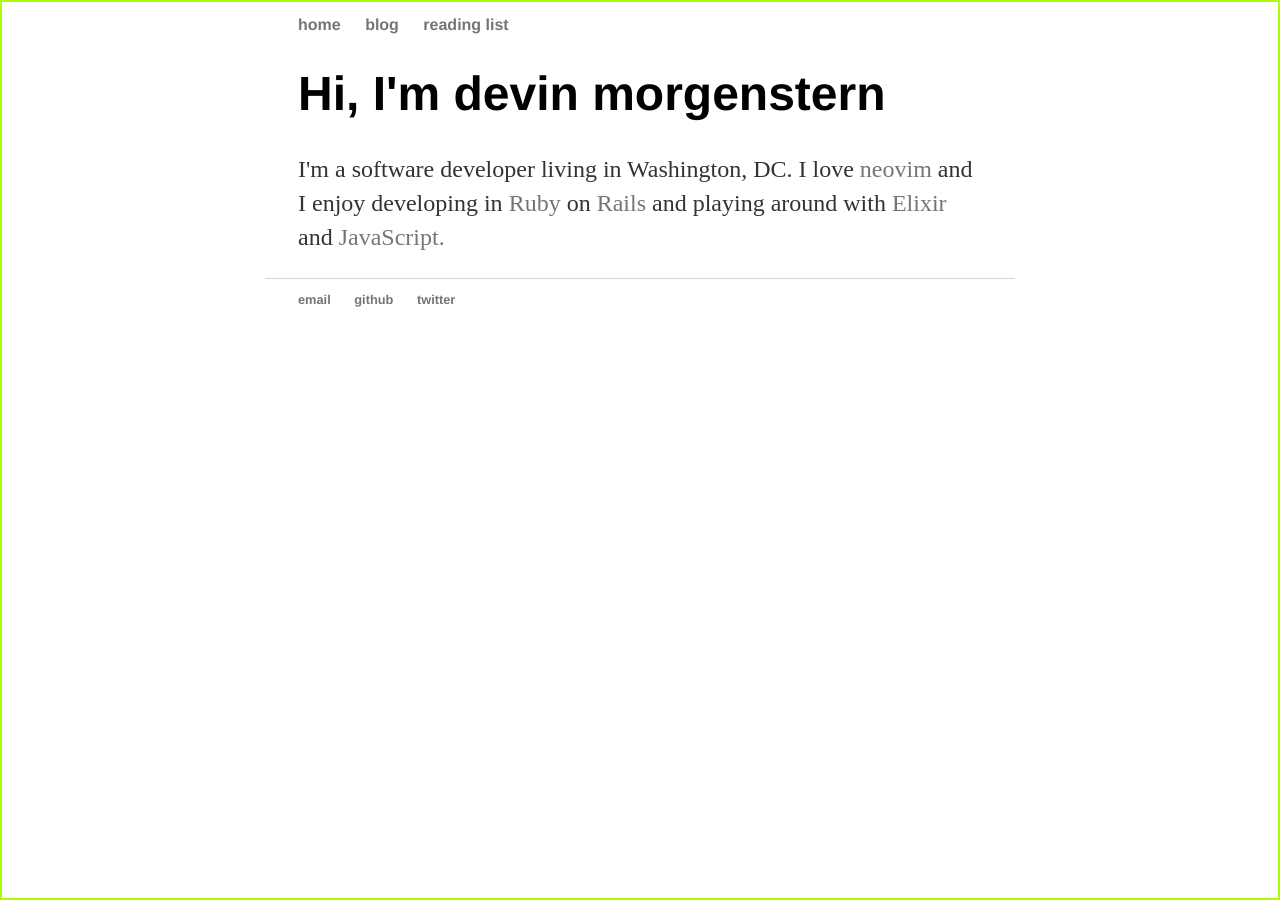
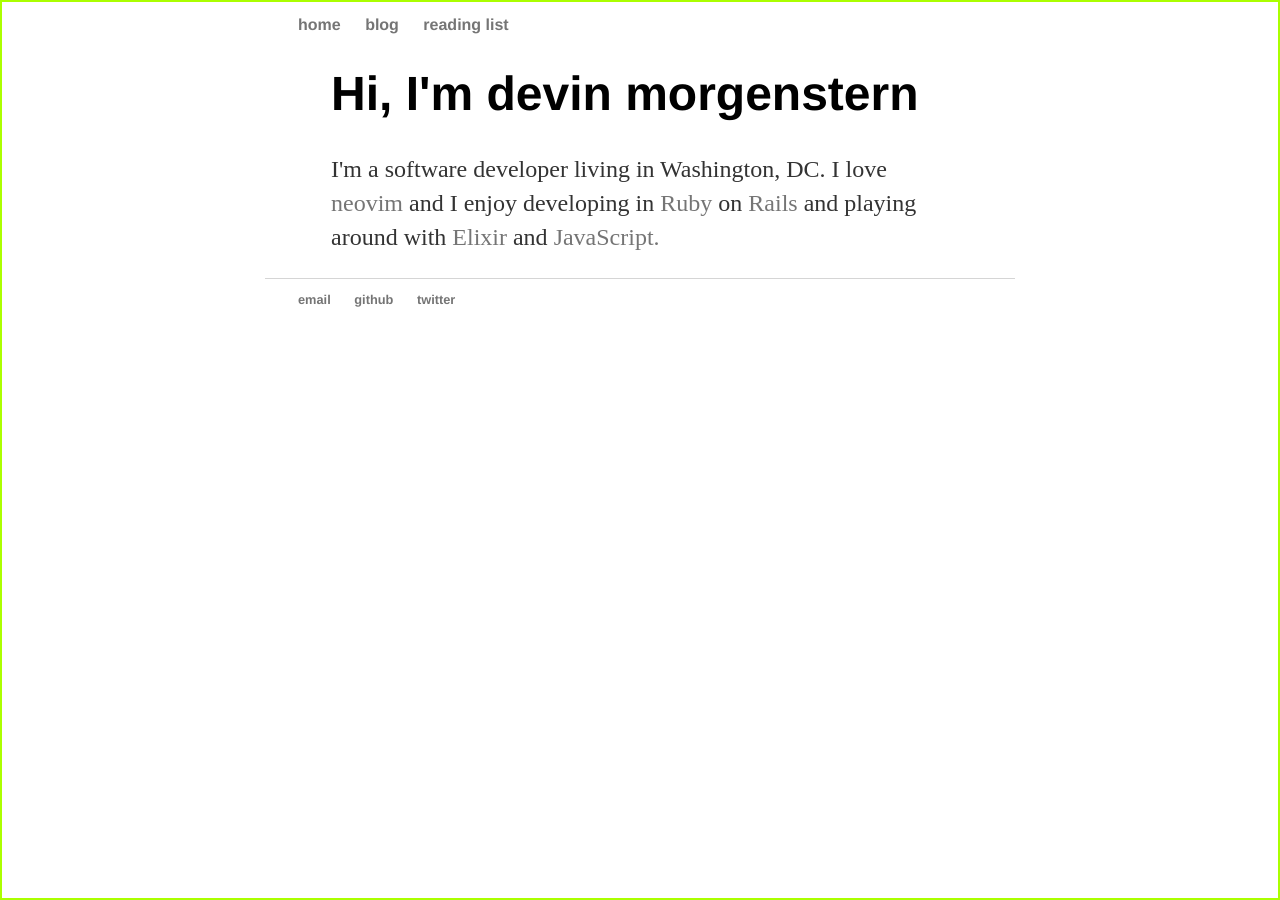
Before and after one commit to devinrm/devinrm.github.io, a Jekyll site: the page built from index.html, in a window 1280 px wide. Built offline with Jekyll 4.4.1, drawn with Linux system fonts in a browser that asks for light colours.

Commit message:
Include the container

```diff
--- a/css/main.css
+++ b/css/main.css
@@ -41,6 +41,7 @@ body {
 }
 
 .blurb,
+.container,
 nav,
 footer {
   margin-left: auto;
```
